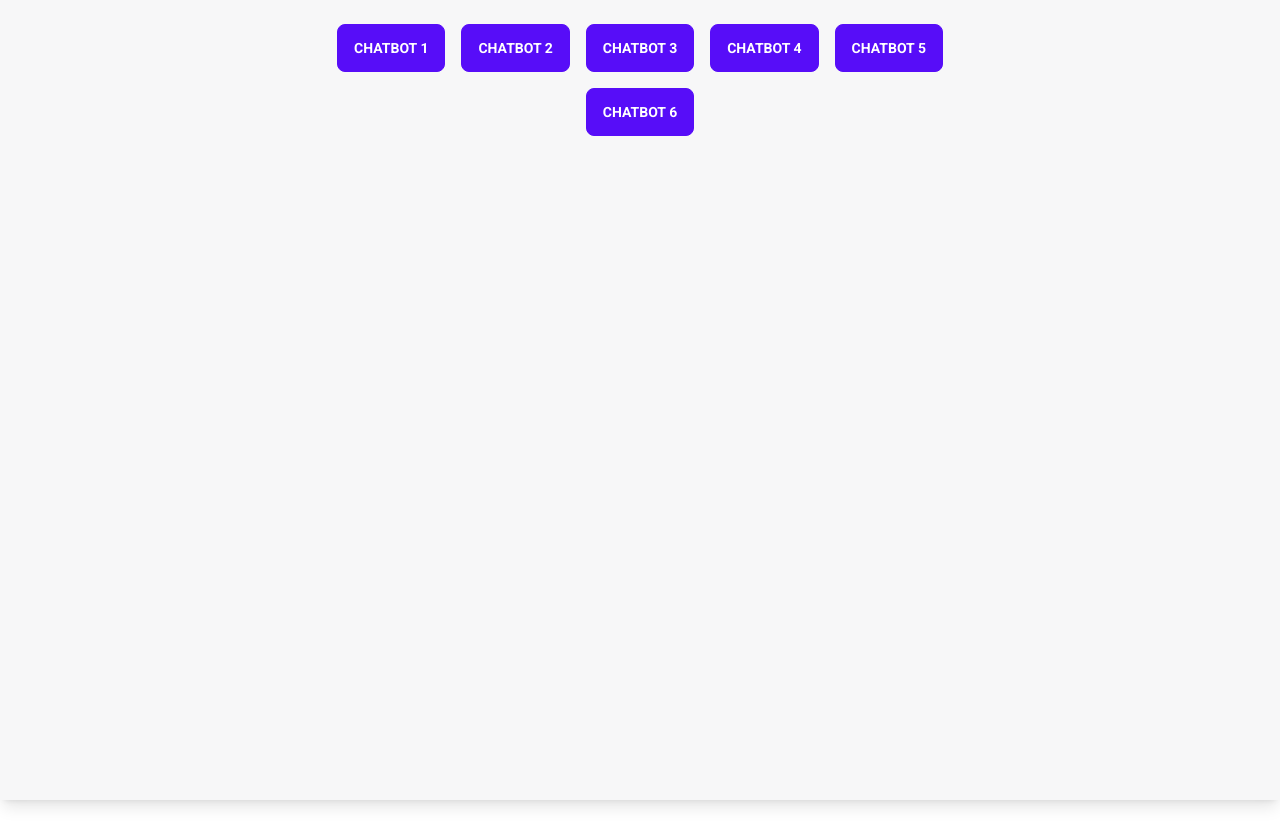
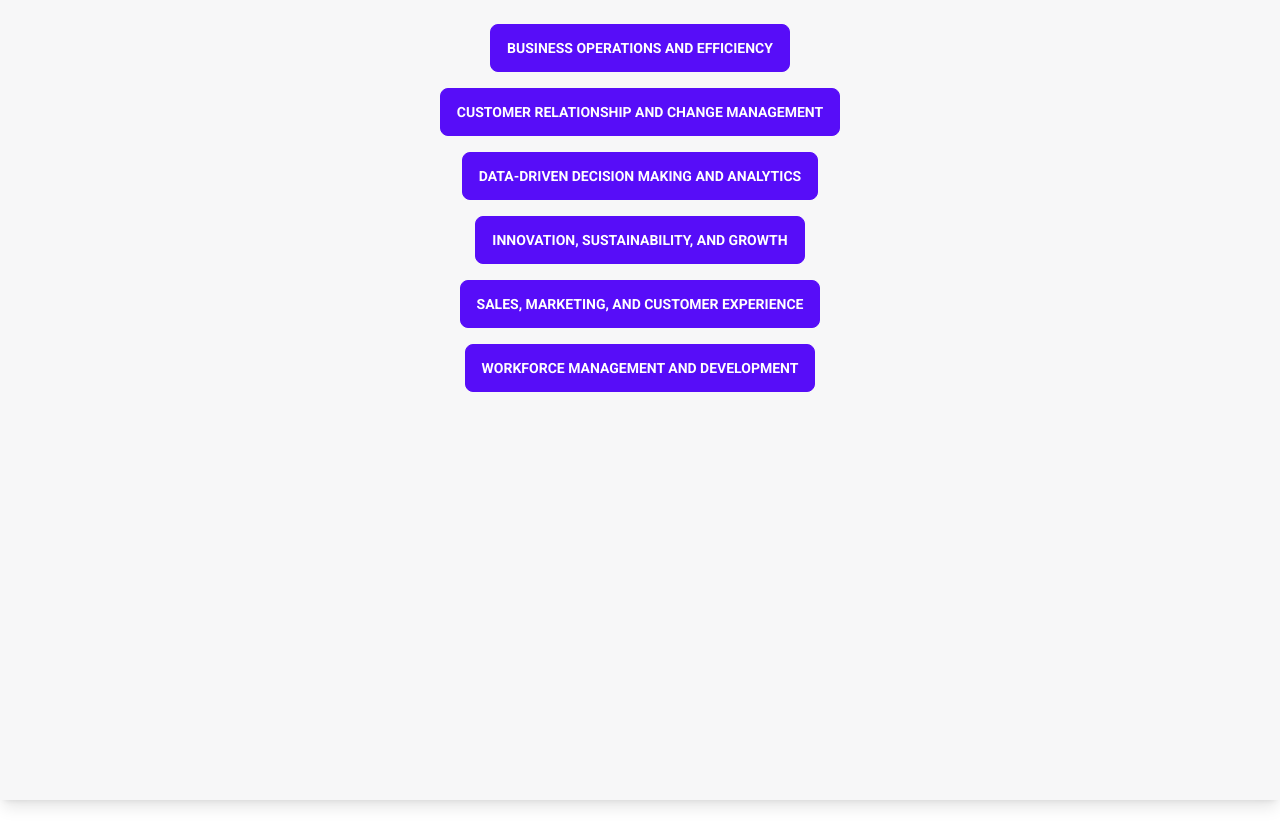
Before and after one commit to TheBolduc/businessgpt-snapshot-20-April, a SvelteKit app: page / in a window 1280 px wide. Built offline with nearby package versions, Linux system fonts and the light colour scheme.

Commit message:
Update +page.svelte

```diff
--- a/src/routes/+page.svelte
+++ b/src/routes/+page.svelte
@@ -15,12 +15,12 @@
   let chatContainer: HTMLDivElement;
 
   const chatbotOptions = [
-    { name: 'Chatbot 1', purpose: 'Purpose 1' },
-    { name: 'Chatbot 2', purpose: 'Purpose 2' },
-    { name: 'Chatbot 3', purpose: 'Purpose 2' },
-    { name: 'Chatbot 4', purpose: 'Purpose 2' },
-    { name: 'Chatbot 5', purpose: 'Purpose 2' },
-    { name: 'Chatbot 6', purpose: 'Purpose 2' },
+    { name: 'Business Operations and Efficiency', purpose: 'Purpose 1' },
+    { name: 'Customer Relationship and Change Management', purpose: 'Purpose 2' },
+    { name: 'Data-Driven Decision Making and Analytics', purpose: 'Purpose 3' },
+    { name: 'Innovation, Sustainability, and Growth', purpose: 'Purpose 4' },
+    { name: 'Sales, Marketing, and Customer Experience', purpose: 'Purpose 5' },
+    { name: 'Workforce Management and Development', purpose: 'Purpose 6' },
   ];
 
   function handleChatbotSelection(chatbot) {
```
